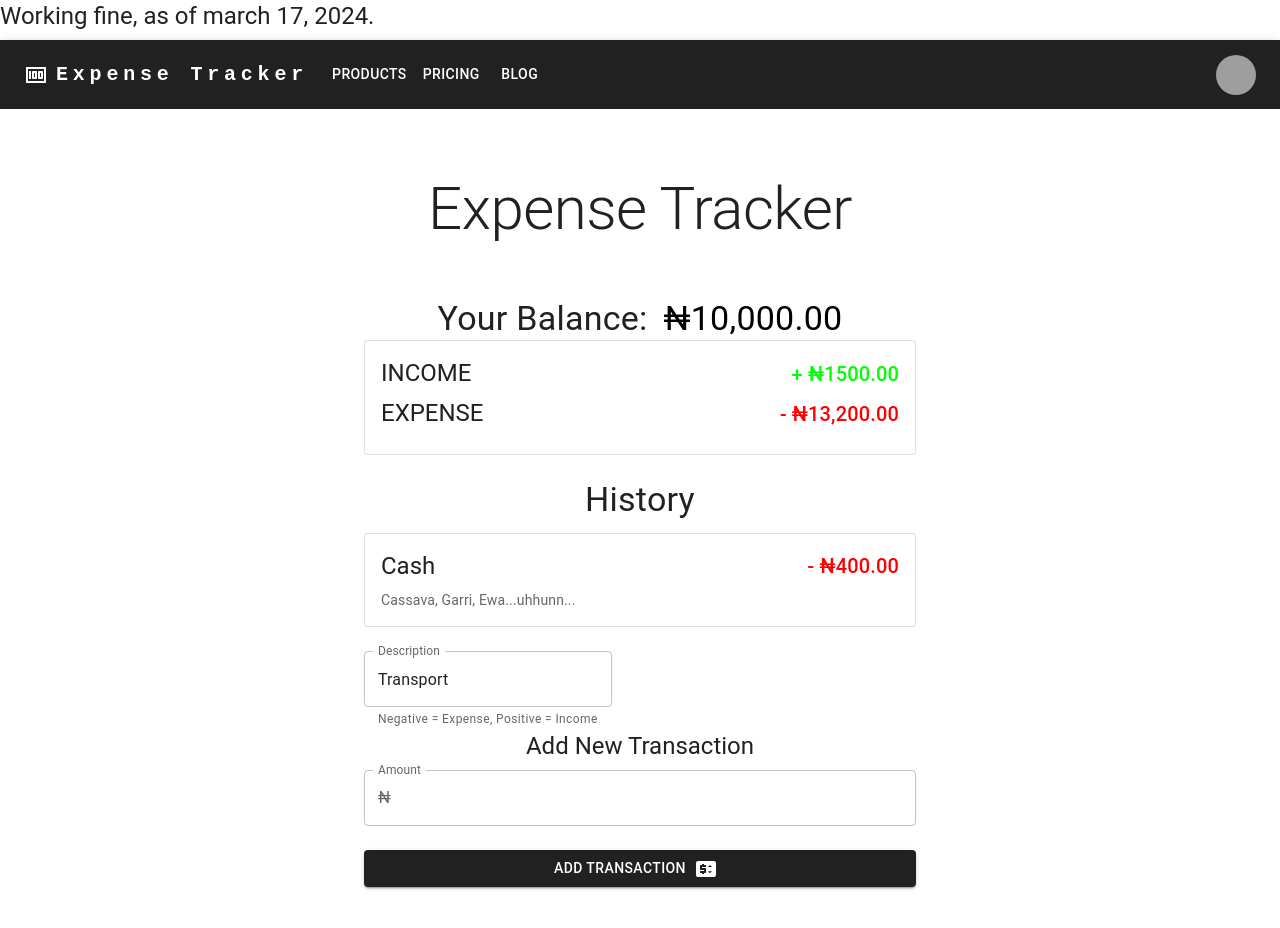
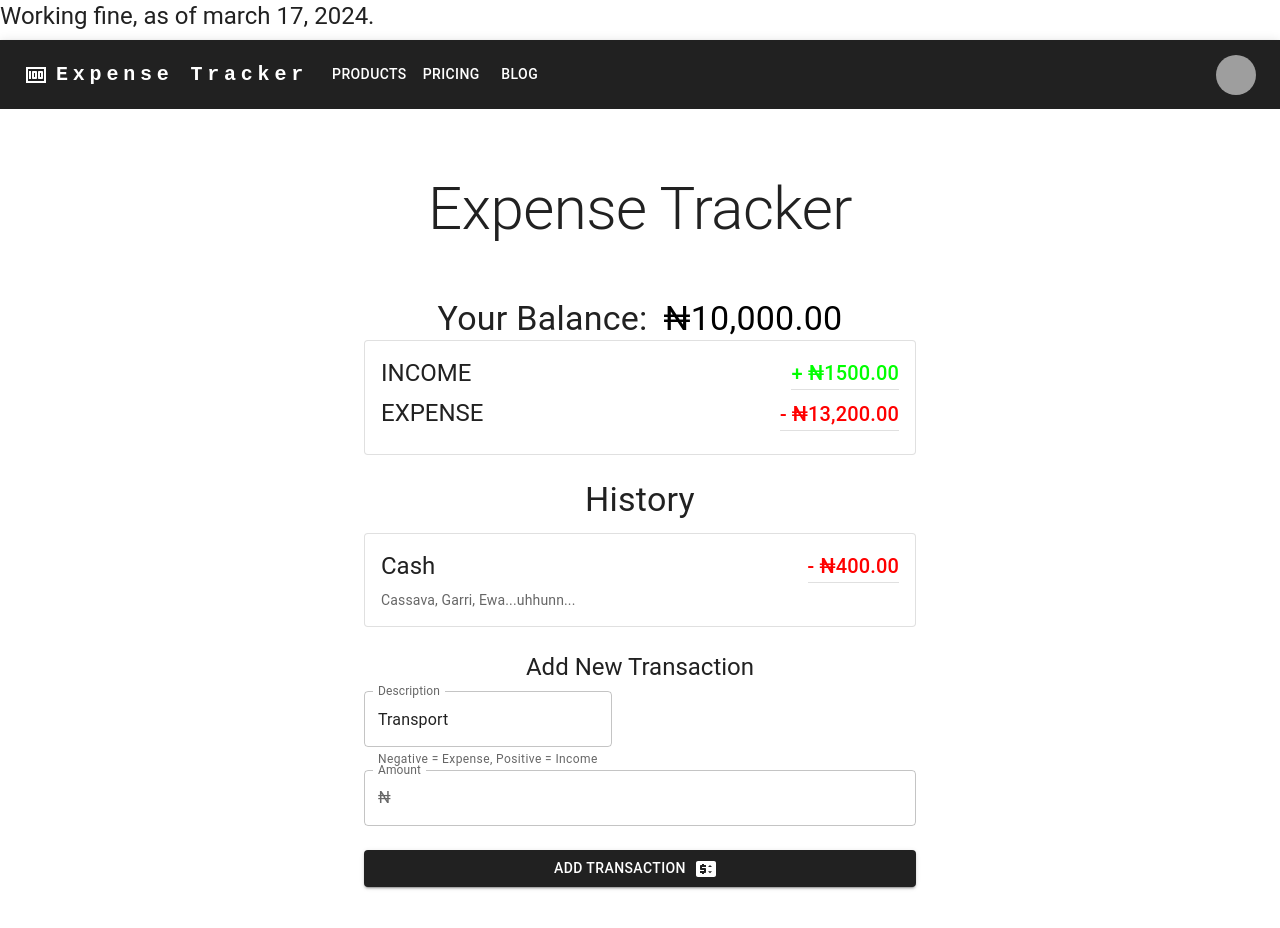
Before and after one commit to maximus-kai/Budget, a React (Create React App) app: page / in a window 1280 px wide. Shown: the top 928 px of the page. Built offline with nearby package versions, Linux system fonts and the light colour scheme; grey boxes are pictures that could not be loaded.

Commit message:
VS Changes

```diff
--- a/src/Components/AddTransaction.js
+++ b/src/Components/AddTransaction.js
@@ -13,6 +13,12 @@ export default function AddTransaction() {
 
       <div>
         <br/>
+      <Typography gutterBottom
+      variant="h5"
+      align="center"
+      component="div">
+            Add New Transaction
+      </Typography>
       <TextField
           id="outlined-helperText"
           label="Description"
@@ -20,12 +26,6 @@ export default function AddTransaction() {
           helperText="Negative = Expense, Positive = Income"
         />
         <br/>
-      <Typography gutterBottom
-      variant="h5"
-      align="center"
-      component="div">
-            Add New Transaction
-      </Typography>
         <FormControl fullWidth >
           <InputLabel htmlFor="outlined-adornment-amount">Amount</InputLabel>
           <OutlinedInput
--- a/src/Components/Balance.js
+++ b/src/Components/Balance.js
@@ -1,6 +1,7 @@
 import React from 'react';
 import Typography from '@mui/material/Typography';
-import { Box, Stack } from '@mui/material';
+import { Box, Divider, Stack } from '@mui/material';
+
 
 const Balance = () => {
   return (
--- a/src/Components/History.js
+++ b/src/Components/History.js
@@ -3,6 +3,7 @@ import Card from '@mui/material/Card';
 import Box from '@mui/material/Box';
 import Stack from '@mui/material/Stack';
 import Typography from '@mui/material/Typography';
+import { Divider } from '@mui/material';
 
 export default function History() {
     return (
@@ -26,6 +27,7 @@ export default function History() {
             color="#FF0000"
             component="div">
             - ₦400.00
+            <Divider/>
             </Typography>
           </Stack>
           <Typography color="text.secondary" variant="body2">
--- a/src/Components/Summary.js
+++ b/src/Components/Summary.js
@@ -3,6 +3,7 @@ import Card from '@mui/material/Card';
 import Box from '@mui/material/Box';
 import Stack from '@mui/material/Stack';
 import Typography from '@mui/material/Typography';
+import { Divider } from '@mui/material';
 
 
 const Summary = () => {
@@ -18,6 +19,7 @@ const Summary = () => {
              color="#00ff00"
              component="div">
             + ₦1500.00
+            <Divider/>
             </Typography>
           </Stack>
 
@@ -30,9 +32,9 @@ const Summary = () => {
             component="div"
             align="center"
             color="#FF0000"
-
             >
             - ₦13,200.00
+            <Divider/>
             </Typography>
           </Stack>
 
```
